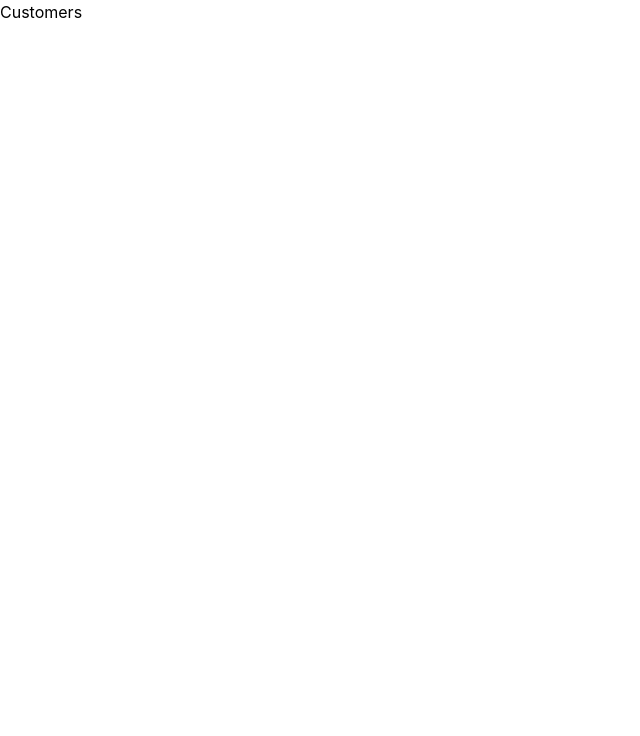
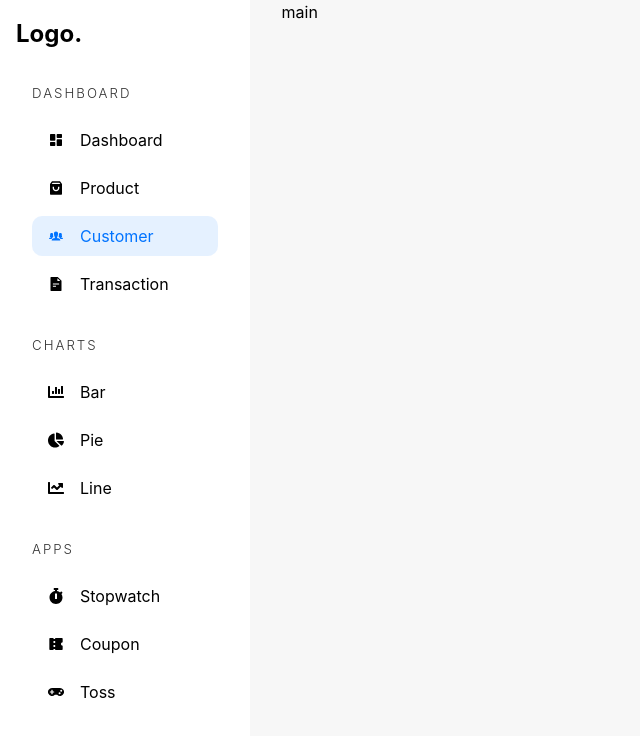
Before and after one commit to Sanskar-12/Most-Scalable-Ecommerce-Platform, a React (Vite) app in the folder admin-dashboard/: page /admin/customer in a window 1280 px wide. Shown: the top 736 px of the page, without its empty margins (0-640 px from the left). Built offline with nearby package versions, Linux system fonts and the light colour scheme.

Commit message:
sidebar done

```diff
--- /dev/null
+++ b/admin-dashboard/src/components/AdminSidebar.tsx
@@ -0,0 +1,150 @@
+import { IconType } from "react-icons";
+import { AiFillFileText } from "react-icons/ai";
+import {
+  FaChartBar,
+  FaChartLine,
+  FaChartPie,
+  FaGamepad,
+  FaStopwatch,
+} from "react-icons/fa";
+import { IoIosPeople } from "react-icons/io";
+import {
+  RiCoupon3Fill,
+  RiDashboardFill,
+  RiShoppingBag3Fill,
+} from "react-icons/ri";
+import { Link, Location, useLocation } from "react-router-dom";
+
+const AdminSidebar = () => {
+  const location = useLocation();
+
+  return (
+    <aside>
+      <h2>Logo.</h2>
+      <DashboardDiv location={location} />
+      <ChartsDiv location={location} />
+      <AppsDiv location={location} />
+    </aside>
+  );
+};
+
+const DashboardDiv = ({ location }: { location: Location }) => {
+  return (
+    <div>
+      <h5>Dashboard</h5>
+      <ul>
+        <Li
+          url={"/admin/dashboard"}
+          location={location}
+          text={"Dashboard"}
+          Icon={RiDashboardFill}
+        />
+        <Li
+          url={"/admin/product"}
+          location={location}
+          text={"Product"}
+          Icon={RiShoppingBag3Fill}
+        />
+        <Li
+          url={"/admin/customer"}
+          location={location}
+          text={"Customer"}
+          Icon={IoIosPeople}
+        />
+        <Li
+          url={"/admin/transaction"}
+          location={location}
+          text={"Transaction"}
+          Icon={AiFillFileText}
+        />
+      </ul>
+    </div>
+  );
+};
+
+const ChartsDiv = ({ location }: { location: Location }) => {
+  return (
+    <div>
+      <h5>Charts</h5>
+      <ul>
+        <Li
+          url="/admin/chart/bar"
+          text="Bar"
+          Icon={FaChartBar}
+          location={location}
+        />
+        <Li
+          url="/admin/chart/pie"
+          text="Pie"
+          Icon={FaChartPie}
+          location={location}
+        />
+        <Li
+          url="/admin/chart/line"
+          text="Line"
+          Icon={FaChartLine}
+          location={location}
+        />
+      </ul>
+    </div>
+  );
+};
+
+const AppsDiv = ({ location }: { location: Location }) => {
+  return (
+    <div>
+      <h5>Apps</h5>
+      <ul>
+        <Li
+          url="/admin/app/stopwatch"
+          text="Stopwatch"
+          Icon={FaStopwatch}
+          location={location}
+        />
+        <Li
+          url="/admin/app/coupon"
+          text="Coupon"
+          Icon={RiCoupon3Fill}
+          location={location}
+        />
+        <Li
+          url="/admin/app/toss"
+          text="Toss"
+          Icon={FaGamepad}
+          location={location}
+        />
+      </ul>
+    </div>
+  );
+};
+
+interface LiProps {
+  url: string;
+  location: Location;
+  text: string;
+  Icon: IconType;
+}
+
+const Li = ({ url, location, text, Icon }: LiProps) => {
+  return (
+    <li
+      style={{
+        backgroundColor: location.pathname.includes(url)
+          ? "rgba(0,115,255,0.1)"
+          : "white",
+      }}
+    >
+      <Link
+        to={url}
+        style={{
+          color: location.pathname.includes(url) ? "rgb(0,115,255)" : "black",
+        }}
+      >
+        <Icon />
+        {text}
+      </Link>
+    </li>
+  );
+};
+
+export default AdminSidebar;
--- a/admin-dashboard/src/pages/Customers.tsx
+++ b/admin-dashboard/src/pages/Customers.tsx
@@ -1,7 +1,11 @@
+import AdminSidebar from "../components/AdminSidebar"
 
 const Customers = () => {
   return (
-    <div>Customers</div>
+    <div className="admin-container">
+    <AdminSidebar/>
+    <main>main</main>
+  </div>
   )
 }
 
--- a/admin-dashboard/src/pages/Dashboard.tsx
+++ b/admin-dashboard/src/pages/Dashboard.tsx
@@ -1,7 +1,11 @@
+import AdminSidebar from "../components/AdminSidebar"
 
 const Dashboard = () => {
   return (
-    <div>Dashboard</div>
+    <div className="admin-container">
+      <AdminSidebar/>
+      <main>main</main>
+    </div>
   )
 }
 
--- a/admin-dashboard/src/pages/Products.tsx
+++ b/admin-dashboard/src/pages/Products.tsx
@@ -1,7 +1,11 @@
+import AdminSidebar from "../components/AdminSidebar"
 
 const Product = () => {
   return (
-    <div>Product</div>
+    <div className="admin-container">
+    <AdminSidebar/>
+    <main>main</main>
+  </div>
   )
 }
 
--- a/admin-dashboard/src/pages/Transactions.tsx
+++ b/admin-dashboard/src/pages/Transactions.tsx
@@ -1,7 +1,11 @@
+import AdminSidebar from "../components/AdminSidebar"
 
 const Transactions = () => {
   return (
-    <div>Transactions</div>
+    <div className="admin-container">
+    <AdminSidebar/>
+    <main>main</main>
+  </div>
   )
 }
 
--- a/admin-dashboard/src/styles/app.scss
+++ b/admin-dashboard/src/styles/app.scss
@@ -1,4 +1,4 @@
-@use "mixins";
+@import "mixins";
 
 :root {
   font-family: Inter, system-ui, Avenir, Helvetica, Arial, sans-serif;
@@ -20,9 +20,181 @@ a {
 .red {
   color: red;
 }
+
 .purple {
   color: rgb(47, 0, 255);
 }
+
 .green {
   color: rgb(0, 195, 0);
 }
+
+.admin-container {
+  @include grid(1fr 4fr, 2rem);
+  height: 100vh;
+  background-color: rgb(247, 247, 247);
+  > aside {
+    width: 100%;
+    background-color: white;
+    padding: 1rem;
+    z-index: 10;
+    overflow-y: auto;
+    &::-webkit-scrollbar {
+      display: none;
+    }
+
+    > div {
+      margin: 2rem 1rem;
+      > h5 {
+        @include heading(2px);
+        opacity: 0.8;
+        margin: 1rem 0;
+      }
+      > ul {
+        @include flex(column, unset, unset, 0.5rem);
+        list-style: none;
+        > li {
+          padding: 0.5rem 1rem;
+          border-radius: 10px;
+          a {
+            color: rgba(0, 0, 0, 0.825);
+            @include flex(row, unset);
+          }
+        }
+      }
+    }
+  }
+}
+
+.table {
+  border-collapse: collapse;
+  width: 100%;
+  th,
+  td {
+    padding: 8px;
+    text-align: left;
+    vertical-align: middle;
+  }
+
+  th {
+    font-weight: bold;
+    color: #0000009e;
+    font-size: 1.1rem;
+    font-weight: 400;
+    padding: 2rem 1rem;
+  }
+
+  tbody {
+    tr {
+      box-shadow: 0px 1px 1px rgba(0, 0, 0, 0.093);
+    }
+
+    td {
+      padding: 1rem;
+
+      img {
+        width: 4rem;
+        height: 4rem;
+        object-fit: contain;
+        border-radius: 10px;
+      }
+      a {
+        text-decoration: none;
+        background-color: rgba(44, 104, 255, 0.455);
+        color: rgba(44, 104, 255);
+        padding: 0.25rem 0.5rem;
+        border-radius: 10px;
+      }
+      button {
+        width: 2rem;
+        height: 2rem;
+        font-size: 1.1rem;
+        border: none;
+        outline: none;
+        background-color: transparent;
+        cursor: pointer;
+        color: rgb(255, 44, 44);
+        &:hover {
+          opacity: 0.6;
+        }
+      }
+
+      &:first-child {
+        border-left: none;
+      }
+
+      &:last-child {
+        border-right: none;
+      }
+    }
+  }
+}
+
+.table-pagination {
+  @include flex;
+  padding: 2rem;
+  > button {
+    padding: 0.5rem 1rem;
+    border: none;
+    outline: none;
+    border-radius: 10px;
+    cursor: pointer;
+    background-color: rgba(0, 115, 255);
+    color: white;
+    &:disabled {
+      background-color: rgba(0, 115, 255, 0.1);
+      cursor: not-allowed;
+    }
+  }
+}
+
+#hamburger {
+  display: grid;
+  place-items: center;
+  @include square(3rem);
+  border: none;
+  outline: none;
+  cursor: pointer;
+  color: rgba(44, 104, 255);
+  position: fixed;
+  top: 1rem;
+  left: 1rem;
+  font-size: 2rem;
+  background-color: white;
+  border-radius: 50%;
+  z-index: 9;
+}
+
+#close-sidebar {
+  width: 80%;
+  margin: 1rem auto;
+  display: block;
+  padding: 0.75rem;
+  border: none;
+  outline: none;
+  cursor: pointer;
+  background-color: rgb(168, 2, 2);
+  color: white;
+  border-radius: 10px;
+}
+
+.loader {
+  width: 100%;
+  height: 100vh;
+  @include flex;
+  > div {
+    @include square(10rem);
+    border-radius: 50%;
+    border-top: 1rem solid rgb(43, 43, 43);
+    border-left: 1rem solid rgb(43, 43, 43);
+    border-right: 1rem solid #fff;
+    border-bottom: 1rem solid #fff;
+    animation: loading-animation 0.5s linear infinite;
+  }
+}
+
+@keyframes loading-animation {
+  to {
+    transform: rotateZ(360deg);
+  }
+}
```
